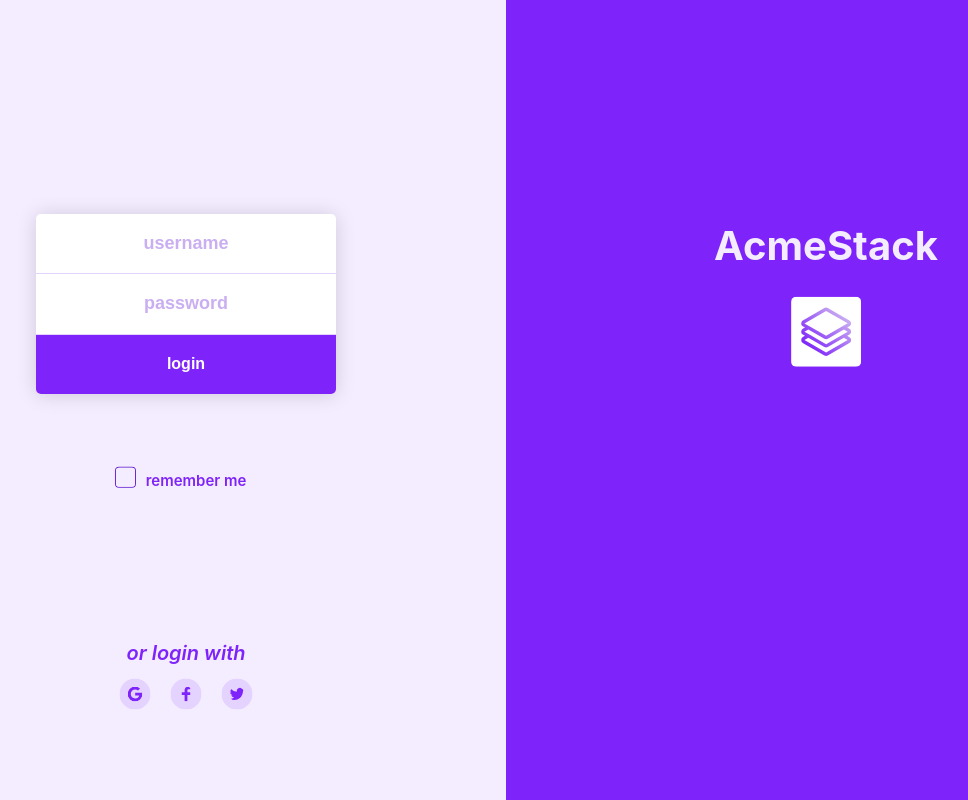
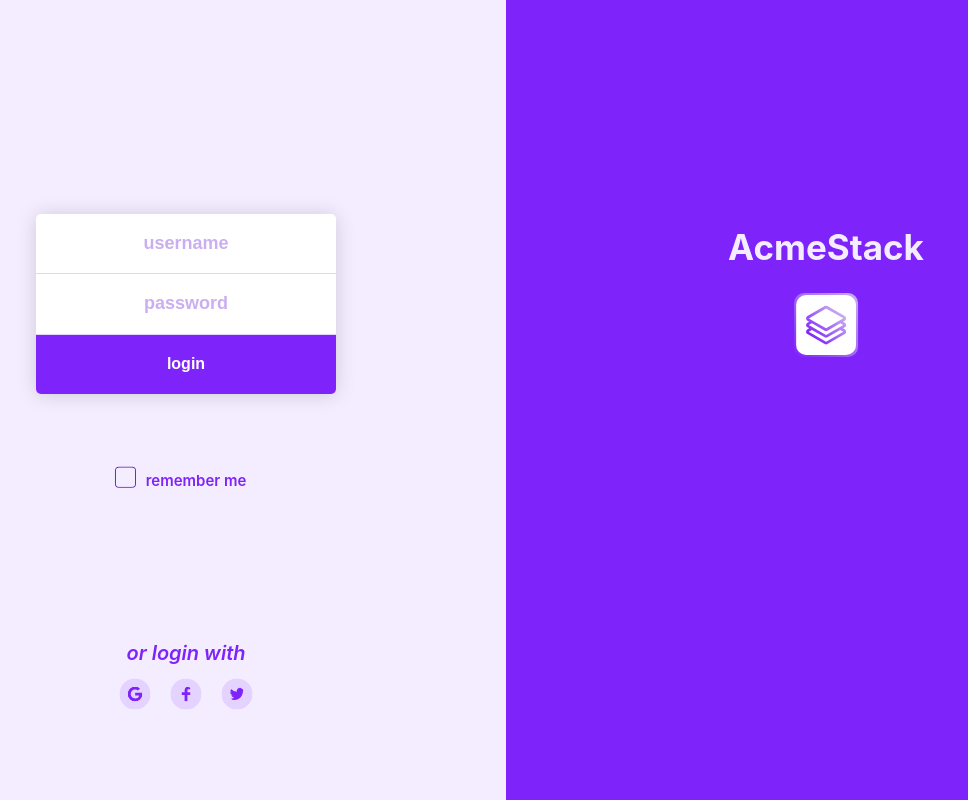
Before and after one commit to Jli0423/ShopifyUXChallenge2018, a React (Create React App) app: page / in a window 1280 px wide. Shown: the whole page, without its empty margins (134-1102 px from the left). Built offline with nearby package versions, Linux system fonts and the light colour scheme.

Commit message:
finished desktop

```diff
--- a/src/Components/Acme.js
+++ b/src/Components/Acme.js
@@ -11,10 +11,12 @@ const Acme = () => (
       <Title>
         AcmeStack
       </Title>
-      <Logo
-        src={AcmeLogo}
-        alt="Acme"
-      />
+      <LogoContainer>
+        <Logo
+          src={AcmeLogo}
+          alt="Acme"
+        />
+      </LogoContainer>
     </Container>
   </Wrapper>
 );
@@ -38,16 +40,26 @@ const Container = styled.div`
 `;
 
 const Title = styled.h1`
-  font-size: 4em;
+  font-size: 3.5em;
+  margin-bottom: .7em;
   color: ${Colors.LightPurpleLight};
 `;
 
+const LogoContainer = styled.div`
+  width: calc(5em + 14px);
+  height: calc(5em + 14px);
+  background: linear-gradient(45deg, ${Colors.DarkPurple}, ${Colors.LightPurpleDark});
+  display: flex;
+  border-radius: 10px;
+  justify-content: center;
+  align-items: center;
+`;
+
 const Logo = styled.img`
-  width: 5em;
+  width: 4em;
   background-color: ${Colors.White};
-  border-radius: 5px;
+  border-radius: 10px;
   padding: 1em;
-
 `;
 
 export default Acme;
--- a/src/Components/Login.js
+++ b/src/Components/Login.js
@@ -22,7 +22,7 @@ class Login extends Component {
 
   componentWillMount() {
     this.setState({
-      userLoggedIn: false,
+      loadingState: false,
     });
   }
 
@@ -39,7 +39,7 @@ class Login extends Component {
     if (countDown === 1) {
       clearInterval(this.intervalId);
       this.setState({
-        userLoggedIn: true,
+        loadingState: true,
       });
     }
   }
@@ -88,7 +88,7 @@ class Login extends Component {
 
   signOut() {
     this.setState({
-      userLoggedIn: false,
+      loadingState: false,
     });
   }
 
@@ -196,12 +196,12 @@ class Login extends Component {
   }
 
   render() {
-    const { userLoggedIn } = this.state;
-    console.log(userLoggedIn);
+    const { loadingState } = this.state;
+    console.log(loadingState);
     return (
       <Wrapper>
         {
-          !userLoggedIn ? this.renderLogin() : this.renderLoggedIn()
+          !loadingState ? this.renderLogin() : this.renderLoggedIn()
         }
       </Wrapper>
     );
@@ -245,7 +245,7 @@ const Caption = styled.div`
 
 const SignOutButton = styled.button`
   height: 2em;
-  width: 10em;
+  width: 9em;
   background: ${Colors.White};
   outline: none;
   border: none;
@@ -338,7 +338,7 @@ const Checkbox = styled.input`
     width: 1em;
     height: 1em;
     margin-top: -.5em;
-    background-color: ${Colors.DarkPurpleDark};
+    background-color: ${Colors.DarkPurple};
     border-radius: 3px;
   }
 
--- a/src/index.css
+++ b/src/index.css
@@ -1,4 +1,5 @@
 body {
+  font-family: Ariel, Sans-Serif;
   font-family: -apple-system, BlinkMacSystemFont, "San Francisco";  margin: 0;
   padding: 0;
   font-size: 62.5%;
```
